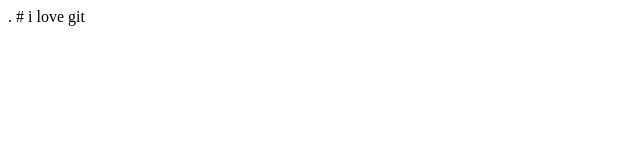
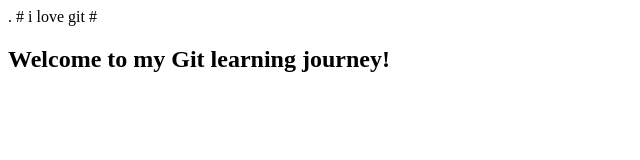
Before and after one commit to AlvinSsekajja/git4devops, a plain HTML site: page index.html in a window 1280 px wide. Shown: the whole page, without its empty margins (0-640 px from the left). Drawn offline with Linux system fonts and the light colour scheme.

```diff
--- a/index.html
+++ b/index.html
@@ -1,2 +1,3 @@
 .
 # i love git
+# <h2>Welcome to my Git learning journey!</h2>
```
